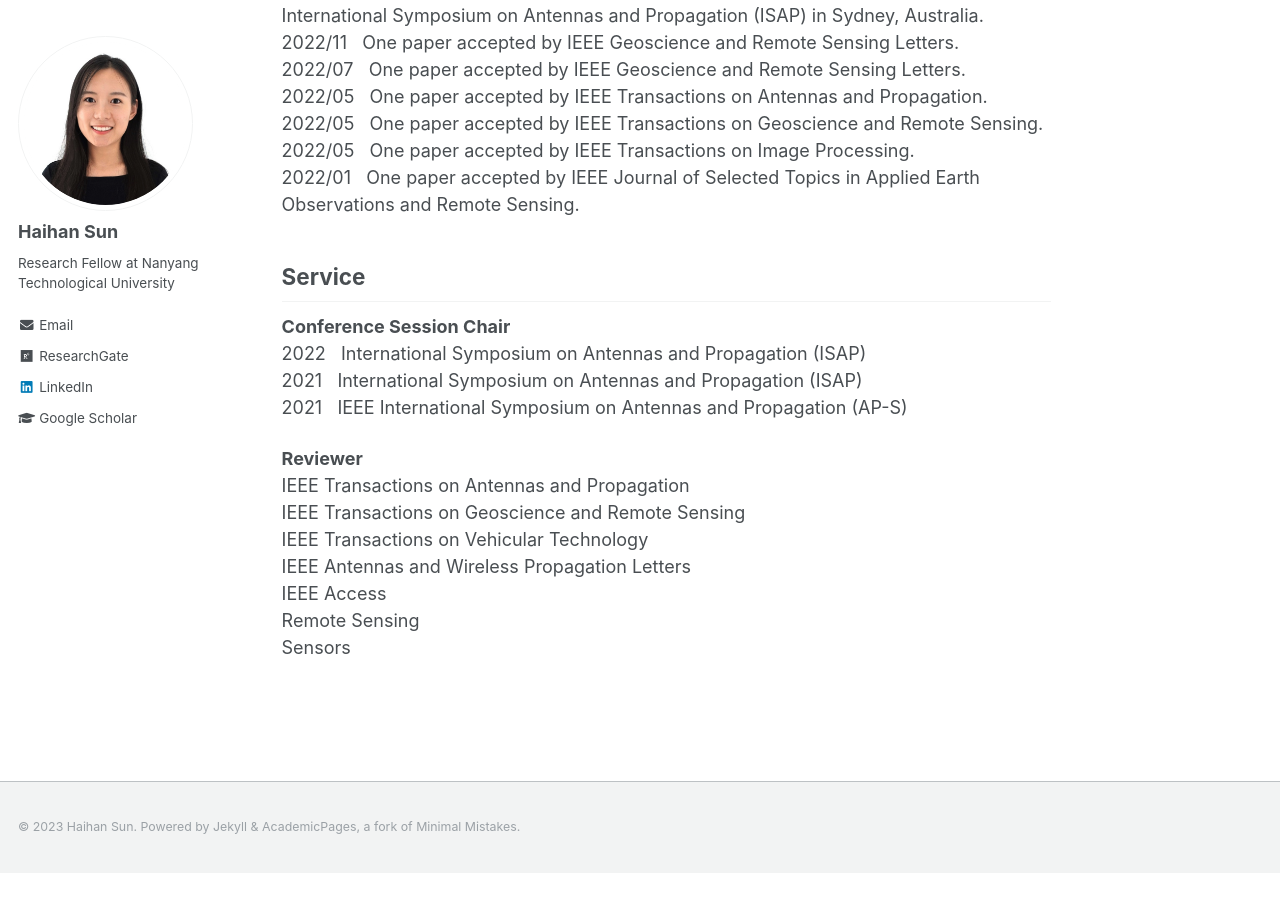
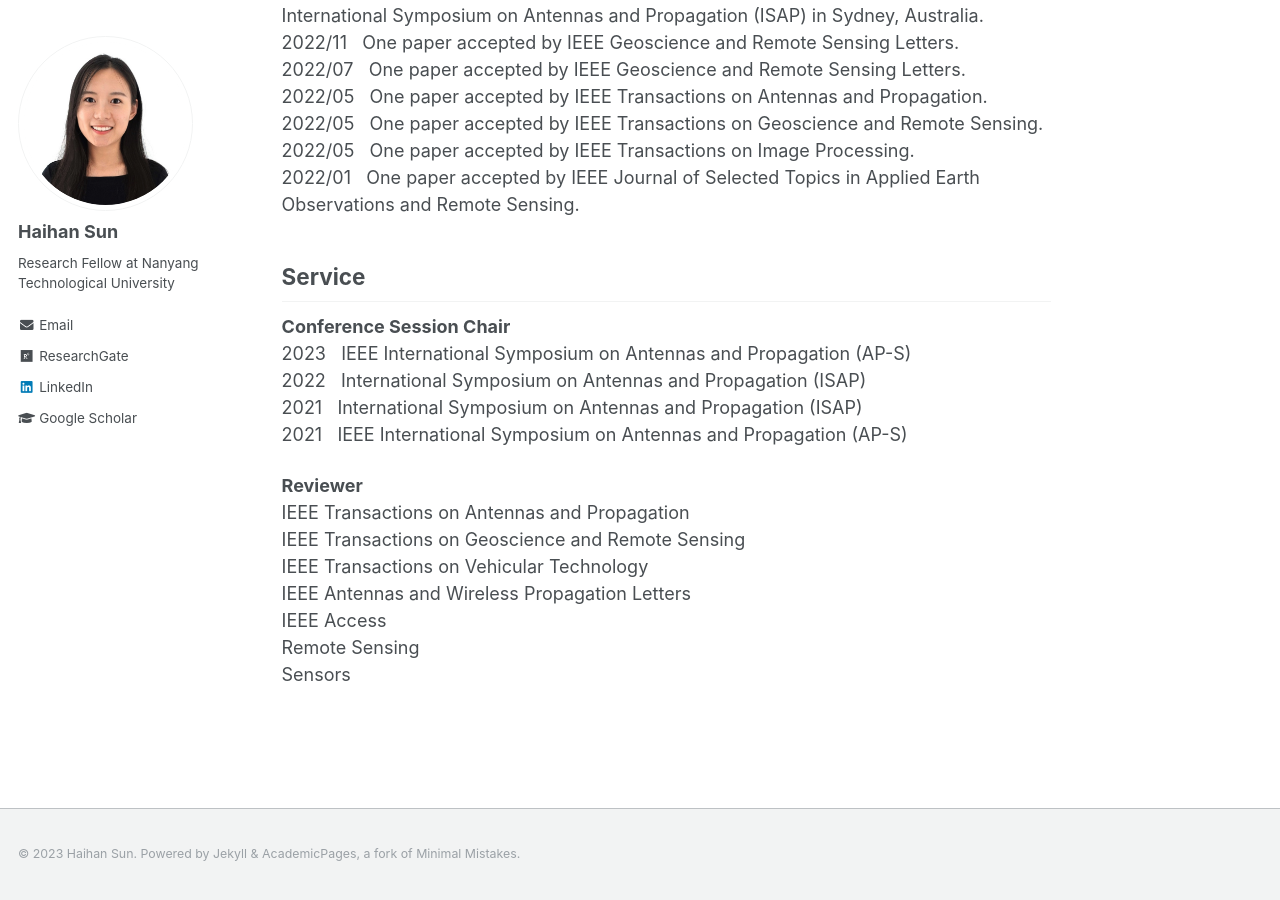
Before and after one commit to Haihan-Sun/Haihan-Sun.github.io, a Jekyll site: the page built from _pages/about.md, in a window 1280 px wide and 900 px high, scrolled down 524 px. Built offline with Jekyll 4.4.1, drawn with Linux system fonts in a browser that asks for light colours; before the commit the page ends 1397 px from its top, so only the background shows below that.

Commit message:
Update about.md

```diff
--- a/_pages/about.md
+++ b/_pages/about.md
@@ -26,6 +26,7 @@ News
 Service
 ------
 <p><b>Conference Session Chair</b> <br>
+2023  &nbsp;&nbsp;IEEE International Symposium on Antennas and Propagation (AP-S)<br>
 2022  &nbsp;&nbsp;International Symposium on Antennas and Propagation (ISAP) <br>
 2021  &nbsp;&nbsp;International Symposium on Antennas and Propagation (ISAP) <br>
 2021  &nbsp;&nbsp;IEEE International Symposium on Antennas and Propagation (AP-S)<br>
```
